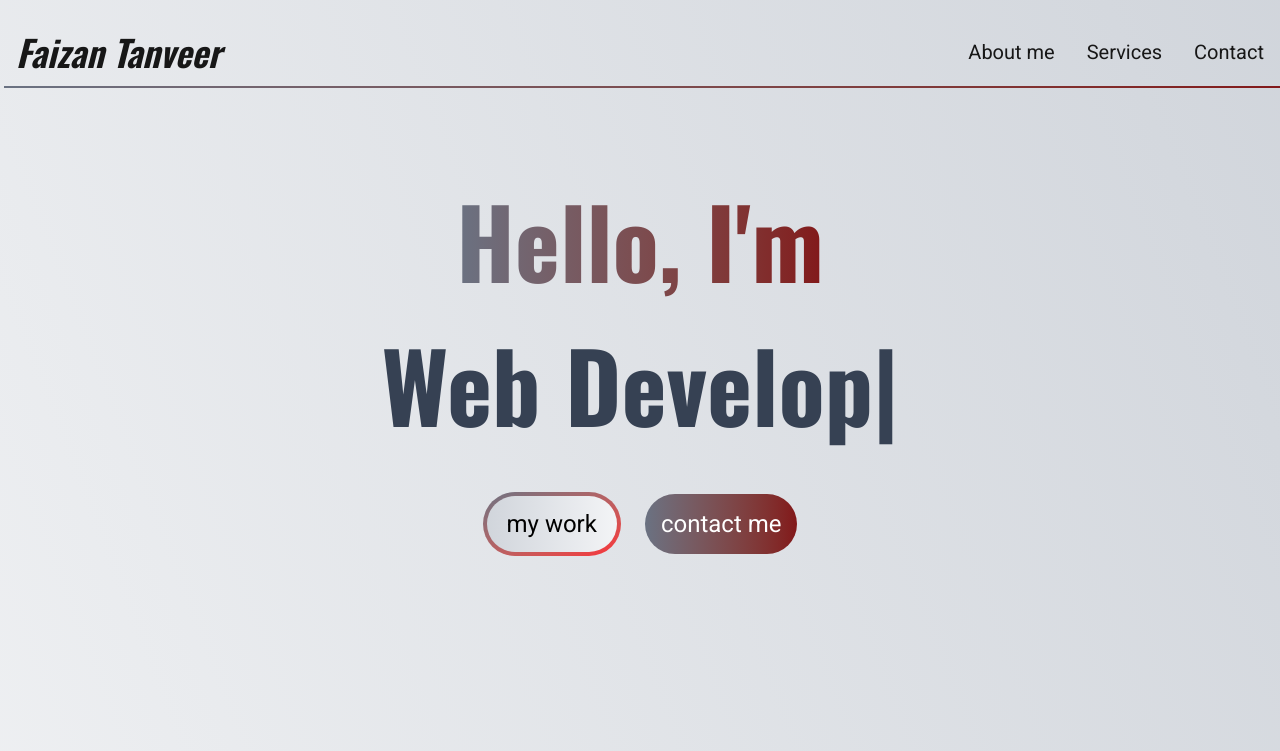
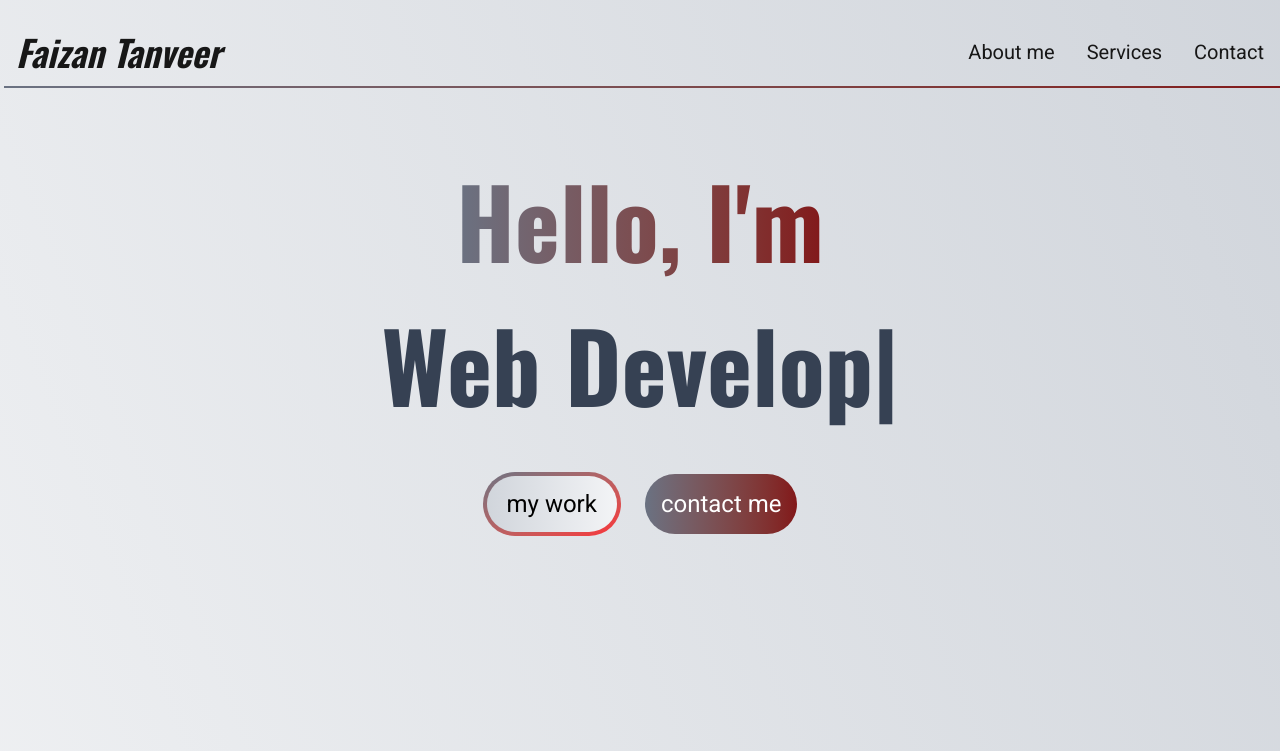
Before and after one commit to SFtanveer/faizan_portfolio, a Next.js app: page / in a window 1280 px wide. Shown: the top 751 px of the page. Built offline with nearby package versions, Linux system fonts and the light colour scheme; a web font is replaced by a local one.

Commit message:
height adjusted

```diff
--- a/app/components/HeroSection.js
+++ b/app/components/HeroSection.js
@@ -6,7 +6,7 @@ import Link from 'next/link';
 
 const HeroSection = () => {
   return (
-    <div className='2xl:mt-35 mt-20 md:mx-auto mx-2 h-[74vh] relative'>
+    <div className='2xl:mt-35 mt-20 md:mt-15 md:mx-auto mx-2 h-[74vh] relative'>
       <motion.div initial={{ opacity: 0, scale: 0.5}}
           animate={{ opacity: 1, scale: 1}}
           transition={{ duration: 0.8 }} className="container mx-auto flex flex-col place-items-center">
```
